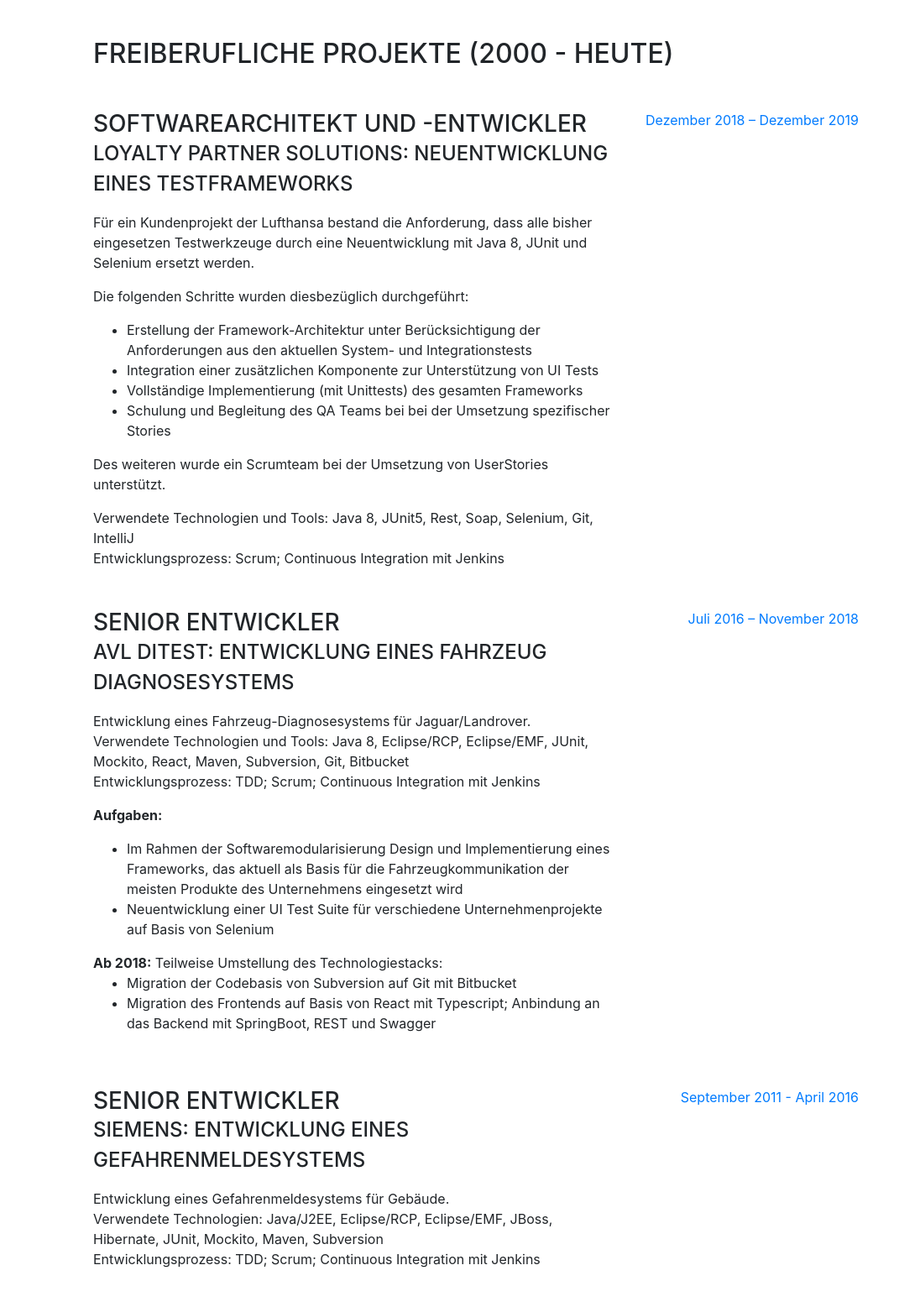
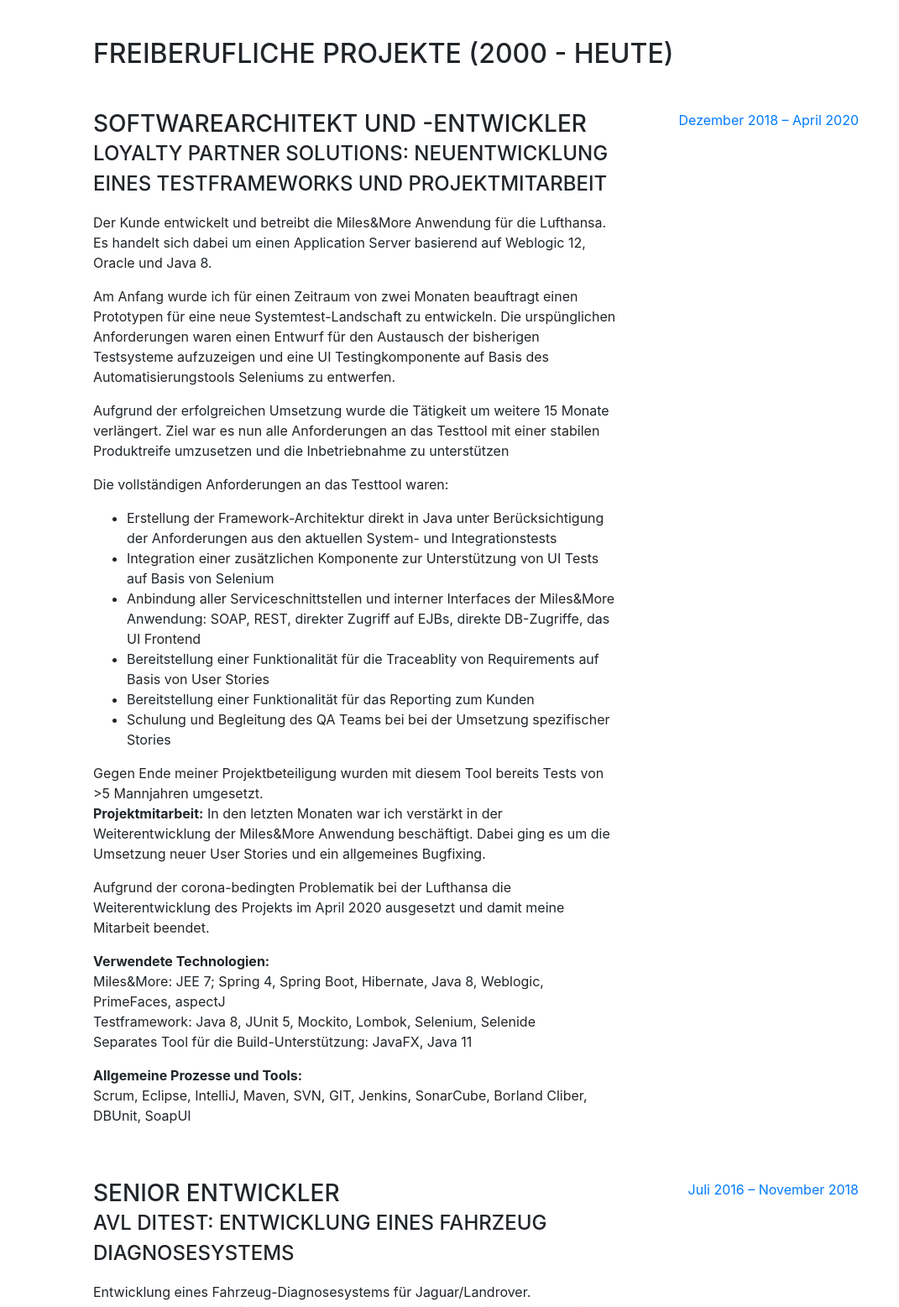
Before and after one commit to nasahl/website-nasahl, a website with bundled scripts: page index.html in a window 1280 px wide. Shown: the part 804-2361 px from the top of the page at 84% size, without its empty margins (209-1280 px from the left). Built offline with nearby package versions, Linux system fonts and the light colour scheme; a web font is replaced by a local one.

Commit message:
Update: Projektbeschreibung LPS

```diff
--- a/index.html
+++ b/index.html
@@ -109,21 +109,31 @@
                 <div class="resume-item d-flex flex-column flex-md-row mb-5">
                     <div class="resume-content mr-auto">
                         <h3 class="mb-0">Softwarearchitekt und -entwickler</h3>
-                        <div class="subheading mb-3">Loyalty Partner Solutions: Neuentwicklung eines Testframeworks</div>
-						<p>Für ein Kundenprojekt der Lufthansa bestand die Anforderung, dass alle bisher eingesetzen Testwerkzeuge durch eine Neuentwicklung mit Java 8, JUnit und Selenium ersetzt werden.</p>
-						<p>Die folgenden Schritte wurden diesbezüglich durchgeführt:</p>
+                        <div class="subheading mb-3">Loyalty Partner Solutions: Neuentwicklung eines Testframeworks und Projektmitarbeit</div>
+						<p>Der Kunde entwickelt und betreibt die Miles&amp;More Anwendung für die Lufthansa.
+                        Es handelt sich dabei um einen Application Server basierend auf Weblogic 12, Oracle und Java 8.</p>
+						<p>Am Anfang wurde ich für einen Zeitraum von zwei Monaten beauftragt einen Prototypen für eine neue Systemtest-Landschaft zu entwickeln. Die urspünglichen Anforderungen waren einen Entwurf für den Austausch der bisherigen Testsysteme aufzuzeigen und eine UI Testingkomponente auf Basis des Automatisierungstools Seleniums zu entwerfen.</p>
+						<p>Aufgrund der erfolgreichen Umsetzung wurde die Tätigkeit um weitere 15 Monate verlängert. Ziel war es nun alle Anforderungen an das Testtool mit einer stabilen Produktreife umzusetzen und die Inbetriebnahme zu unterstützen</p>
+						<p>Die vollständigen Anforderungen an das Testtool waren:</p>
 						<ul>
-						    <li>Erstellung der Framework-Architektur unter Berücksichtigung der Anforderungen aus den aktuellen System- und Integrationstests</li>
-						    <li>Integration einer zusätzlichen Komponente zur Unterstützung von UI Tests</li>
-							<li>Vollständige Implementierung (mit Unittests) des gesamten Frameworks</li>
+						    <li>Erstellung der Framework-Architektur direkt in Java unter Berücksichtigung der Anforderungen aus den aktuellen System- und Integrationstests</li>
+						    <li>Integration einer zusätzlichen Komponente zur Unterstützung von UI Tests auf Basis von Selenium</li>
+							<li>Anbindung aller Serviceschnittstellen und interner Interfaces der Miles&amp;More Anwendung: SOAP, REST, direkter Zugriff auf EJBs, direkte DB-Zugriffe, das UI Frontend</li>
+							<li>Bereitstellung einer Funktionalität für die Traceablity von Requirements auf Basis von User Stories</li>
+							<li>Bereitstellung einer Funktionalität für das Reporting zum Kunden</li>
 							<li>Schulung und Begleitung des QA Teams bei bei der Umsetzung spezifischer Stories</li>
                         </ul>
-						<p>Des weiteren wurde ein Scrumteam bei der Umsetzung von UserStories unterstützt.</p>
-                        Verwendete Technologien und Tools: Java 8, JUnit5, Rest, Soap, Selenium, Git, IntelliJ
-                        <br>Entwicklungsprozess: Scrum; Continuous Integration mit Jenkins
+						Gegen Ende meiner Projektbeteiligung wurden mit diesem Tool bereits Tests von >5 Mannjahren umgesetzt.
+						<p><b>Projektmitarbeit:</b> In den letzten Monaten war ich verstärkt in der Weiterentwicklung der Miles&amp;More Anwendung beschäftigt. Dabei ging es um die Umsetzung neuer User Stories und ein allgemeines Bugfixing.</p>
+						<p>Aufgrund der corona-bedingten Problematik bei der Lufthansa die Weiterentwicklung des Projekts im April 2020 ausgesetzt und damit meine Mitarbeit beendet.</p>
+                        <p><b>Verwendete Technologien:</b><br>
+						Miles&amp;More: JEE 7; Spring 4, Spring Boot, Hibernate, Java 8, Weblogic, PrimeFaces, aspectJ<br>
+						Testframework: Java 8, JUnit 5, Mockito, Lombok, Selenium, Selenide<br>
+						Separates Tool für die Build-Unterstützung: JavaFX, Java 11</p>
+                        <p><b>Allgemeine Prozesse und Tools:</b><br>Scrum, Eclipse, IntelliJ, Maven, SVN, GIT, Jenkins, SonarCube, Borland Cliber, DBUnit, SoapUI</p>
                     </div>
                     <div class="resume-date text-md-right">
-                        <span class="text-primary">Dezember 2018 – Dezember 2019</span>
+                        <span class="text-primary">Dezember 2018 – April 2020</span>
                     </div>
                 </div>
 
```
